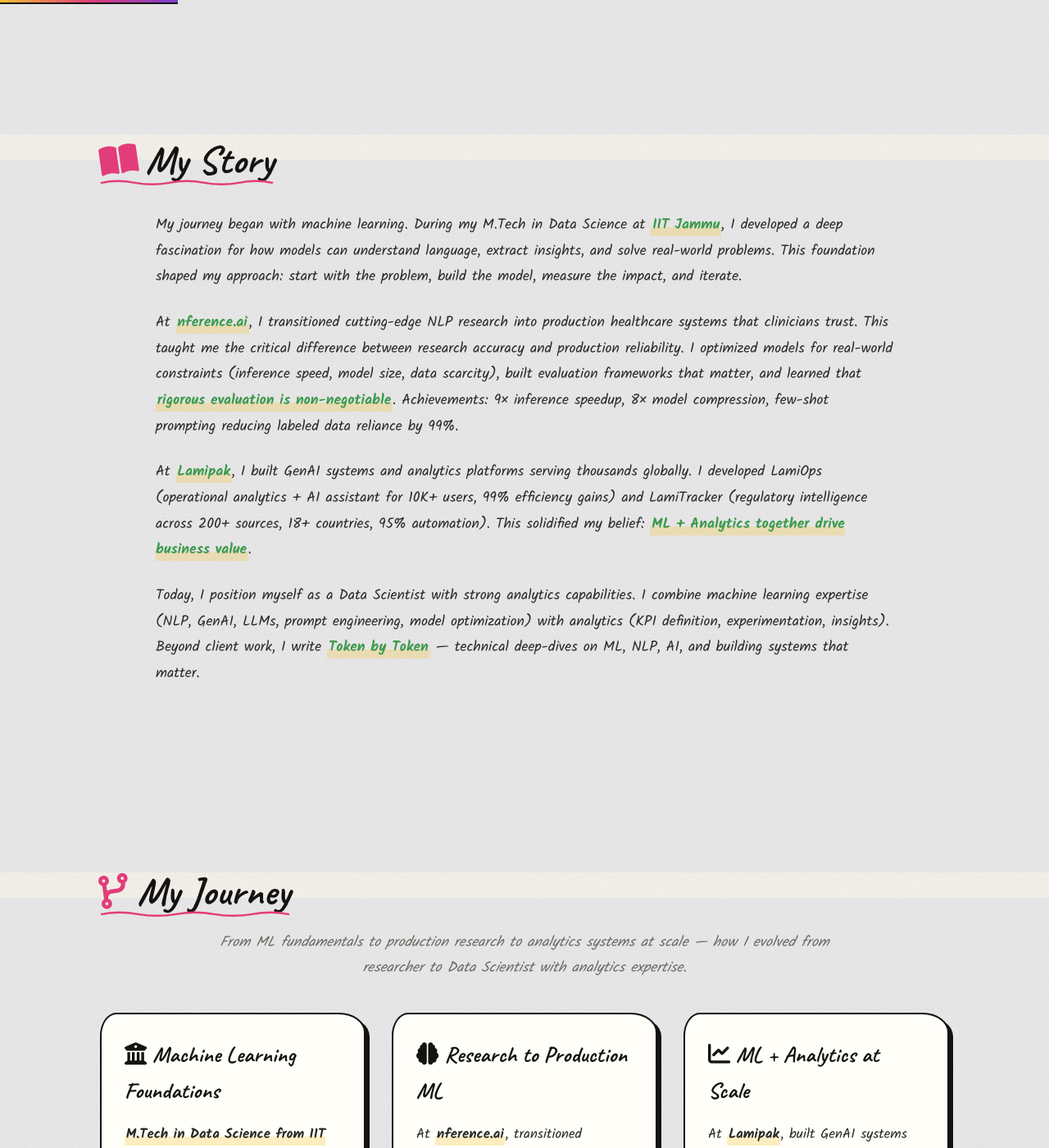
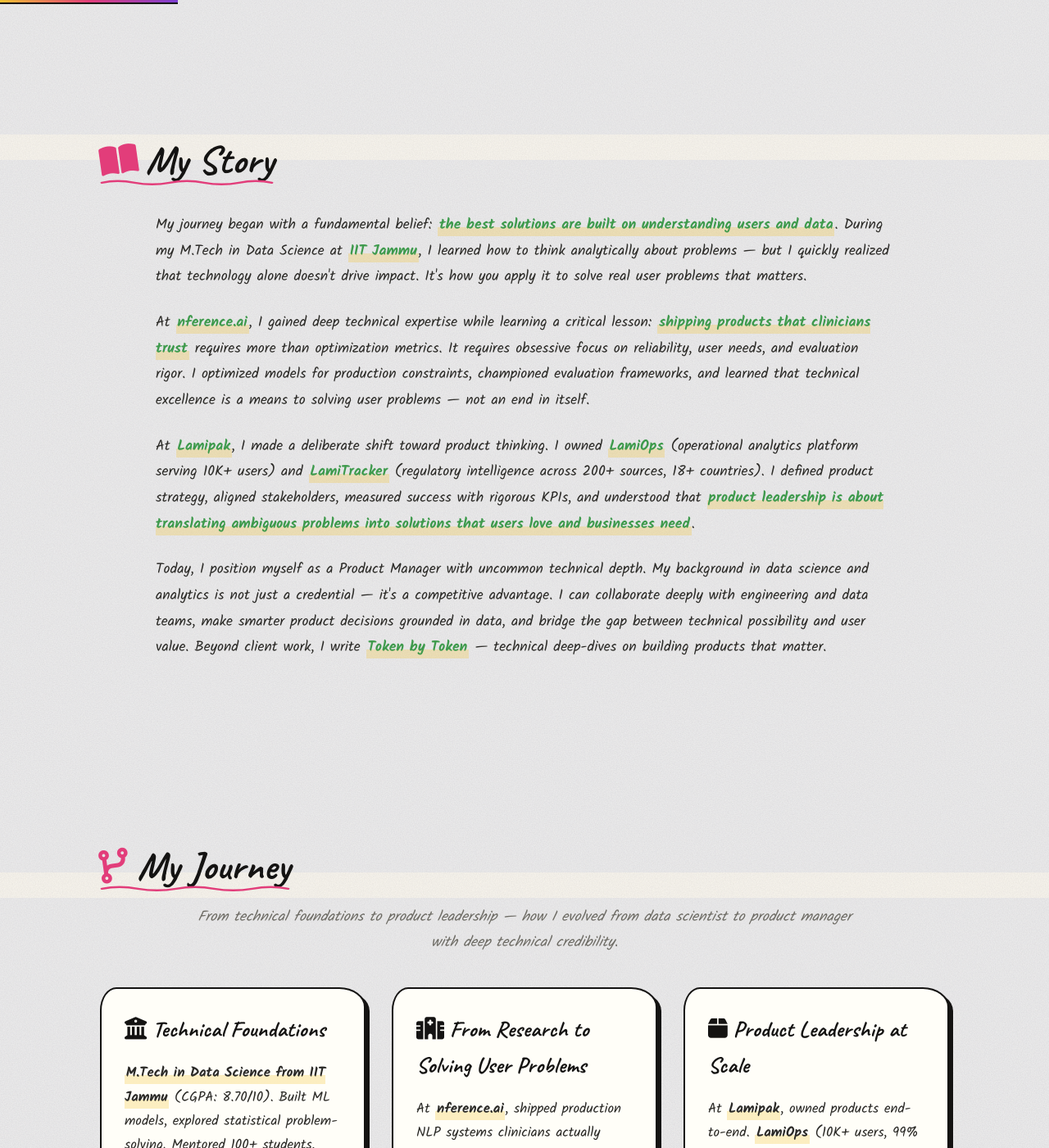
Before and after one commit to mayank1101/mayank1101.github.io, a Jekyll site: the page built from about.html, in a window 1280 px wide and 1400 px high, scrolled down 736 px. Shown: the whole window at 82% size. Built offline with Jekyll 4.4.1, drawn with Linux system fonts in a browser that asks for light colours; some web fonts are replaced; some of the changed text lies outside the part shown.

Commit message:
updated my website to align for product management roles

```diff
--- a/about.html
+++ b/about.html
@@ -18,10 +18,11 @@
         <div class="hero-text">
             <h1>About Me</h1>
             <p>
-                I'm a Data Scientist with 5+ years of experience building machine learning and analytics solutions
-                across healthcare, manufacturing, and enterprise systems. I combine deep ML and NLP expertise with
-                strong analytics capabilities to deliver intelligent systems that drive measurable business impact.
-                My work spans Generative AI, LLMs, model optimization, operational analytics, and production ML systems.
+                I'm a Product Manager with 5+ years of experience shipping products that matter and driving
+                measurable business impact across healthcare, manufacturing, and enterprise systems. I combine
+                product leadership with deep technical and data expertise to deliver user-centric solutions
+                that scale. My work spans product strategy, data-driven decision making, analytics platforms,
+                and cross-functional team leadership.
             </p>
             <p class="muted about-hero-meta">
                 <i class="fas fa-graduation-cap"></i> M.Tech CSE - Data Science, IIT Jammu &middot;
@@ -36,24 +37,27 @@
     <h2><i class="fas fa-book-open"></i> My Story</h2>
     <div class="about-story">
         <p>
-            My journey began with machine learning. During my M.Tech in Data Science at <strong>IIT Jammu</strong>,
-            I developed a deep fascination for how models can understand language, extract insights, and solve real-world problems.
-            This foundation shaped my approach: start with the problem, build the model, measure the impact, and iterate.
+            My journey began with a fundamental belief: <strong>the best solutions are built on understanding users and data</strong>.
+            During my M.Tech in Data Science at <strong>IIT Jammu</strong>, I learned how to think analytically about problems —
+            but I quickly realized that technology alone doesn't drive impact. It's how you apply it to solve real user problems that matters.
         </p>
         <p>
-            At <strong>nference.ai</strong>, I transitioned cutting-edge NLP research into production healthcare systems that clinicians trust.
-            This taught me the critical difference between research accuracy and production reliability. I optimized models for real-world constraints
-            (inference speed, model size, data scarcity), built evaluation frameworks that matter, and learned that <strong>rigorous evaluation is non-negotiable</strong>.
-            Achievements: 9× inference speedup, 8× model compression, few-shot prompting reducing labeled data reliance by 99%.
+            At <strong>nference.ai</strong>, I gained deep technical expertise while learning a critical lesson: <strong>shipping products that clinicians
+            trust</strong> requires more than optimization metrics. It requires obsessive focus on reliability, user needs, and evaluation rigor.
+            I optimized models for production constraints, championed evaluation frameworks, and learned that technical excellence is
+            a means to solving user problems — not an end in itself.
         </p>
         <p>
-            At <strong>Lamipak</strong>, I built GenAI systems and analytics platforms serving thousands globally. I developed LamiOps (operational analytics + AI assistant for 10K+ users, 99% efficiency gains)
-            and LamiTracker (regulatory intelligence across 200+ sources, 18+ countries, 95% automation). This solidified my belief: <strong>ML + Analytics together drive business value</strong>.
+            At <strong>Lamipak</strong>, I made a deliberate shift toward product thinking. I owned <strong>LamiOps</strong> (operational analytics platform serving 10K+ users)
+            and <strong>LamiTracker</strong> (regulatory intelligence across 200+ sources, 18+ countries). I defined product strategy, aligned stakeholders,
+            measured success with rigorous KPIs, and understood that <strong>product leadership is about translating ambiguous problems into solutions
+            that users love and businesses need</strong>.
         </p>
         <p>
-            Today, I position myself as a Data Scientist with strong analytics capabilities. I combine machine learning expertise
-            (NLP, GenAI, LLMs, prompt engineering, model optimization) with analytics (KPI definition, experimentation, insights).
-            Beyond client work, I write <strong>Token by Token</strong> — technical deep-dives on ML, NLP, AI, and building systems that matter.
+            Today, I position myself as a Product Manager with uncommon technical depth. My background in data science and analytics is not just
+            a credential — it's a competitive advantage. I can collaborate deeply with engineering and data teams, make smarter product decisions grounded
+            in data, and bridge the gap between technical possibility and user value. Beyond client work, I write <strong>Token by Token</strong> —
+            technical deep-dives on building products that matter.
         </p>
     </div>
 </div>
@@ -62,34 +66,34 @@
 <div class="container section scroll-animate">
     <h2><i class="fas fa-code-branch"></i> My Journey</h2>
     <p class="muted about-section-lead">
-        From ML fundamentals to production research to analytics systems at scale —
-        how I evolved from researcher to Data Scientist with analytics expertise.
+        From technical foundations to product leadership — how I evolved from data scientist
+        to product manager with deep technical credibility.
     </p>
     <div class="cards">
         <div class="card scroll-animate">
-            <h3><i class="fas fa-university"></i> Machine Learning Foundations</h3>
+            <h3><i class="fas fa-university"></i> Technical Foundations</h3>
             <p>
                 <strong>M.Tech in Data Science from IIT Jammu</strong> (CGPA: 8.70/10).
-                Built ML models and explored statistical approaches to solving real problems.
-                Mentored 100+ students in Algorithms, Software Tools, and Web Engineering.
+                Built ML models, explored statistical problem-solving. Mentored 100+ students,
+                learning that teaching requires deep understanding and user-centric communication.
             </p>
         </div>
 
         <div class="card scroll-animate">
-            <h3><i class="fas fa-brain"></i> Research to Production ML</h3>
+            <h3><i class="fas fa-hospital"></i> From Research to Solving User Problems</h3>
             <p>
-                At <strong>nference.ai</strong>, transitioned healthcare NLP from research into production systems clinicians trust.
-                Optimized models (<strong>9× speedup, 8× compression</strong>), built evaluation frameworks, demonstrated few-shot prompting effectiveness
-                (<strong>99% reduction in labeled data</strong>). Learned that production constraints and evaluation rigor drive decisions.
+                At <strong>nference.ai</strong>, shipped production NLP systems clinicians actually trust.
+                Optimized for real constraints (<strong>9× speedup, 8× compression</strong>), championed evaluation rigor,
+                learned that product excellence means solving for users — not just optimizing metrics.
             </p>
         </div>
 
         <div class="card scroll-animate">
-            <h3><i class="fas fa-chart-line"></i> ML + Analytics at Scale</h3>
+            <h3><i class="fas fa-box"></i> Product Leadership at Scale</h3>
             <p>
-                At <strong>Lamipak</strong>, built GenAI systems and analytics platforms. <strong>LamiOps</strong> (operational analytics + AI, 10K+ users, 99% efficiency),
-                <strong>LamiTracker</strong> (regulatory intelligence, 200+ sources, 18+ countries, 95% automation).
-                Combined ML expertise with analytics to drive measurable business outcomes.
+                At <strong>Lamipak</strong>, owned products end-to-end. <strong>LamiOps</strong> (10K+ users, 99% efficiency),
+                <strong>LamiTracker</strong> (200+ sources, 18+ countries). Defined strategy, aligned stakeholders, measured success,
+                shipped products users loved. This is where I became a Product Manager.
             </p>
         </div>
     </div>
@@ -97,58 +101,59 @@
 
 <!-- Impact & Achievements -->
 <div class="container section scroll-animate">
-    <h2><i class="fas fa-chart-line"></i> Impact & Achievements</h2>
+    <h2><i class="fas fa-chart-line"></i> Product Impact & Achievements</h2>
     <div class="cards">
         <div class="card scroll-animate">
-            <h3><i class="fas fa-trophy"></i> AAAI 2024 Publication</h3>
+            <h3><i class="fas fa-users"></i> 10,000+ Daily Users & Scale</h3>
             <p>
-                Co-authored <strong>OpenMedLM</strong> (AAAI 2024, NEJM AI), demonstrating that prompt engineering can match
-                or exceed fine-tuning performance in medical question answering. Validates practical ML approaches for building
-                effective AI systems with open-source models.
+                Shipped <strong>LamiOps</strong> (operational analytics & AI product) serving manufacturing at scale.
+                Defined product strategy, aligned cross-functional teams, established success metrics. Achieved
+                <strong>99% reduction in manual troubleshooting time</strong> — clear measure of user impact and product-market fit.
             </p>
         </div>
 
         <div class="card scroll-animate">
-            <h3><i class="fas fa-rocket"></i> Model Optimization Excellence</h3>
+            <h3><i class="fas fa-globe"></i> Global Product Strategy</h3>
             <p>
-                Optimized Transformer models (BERT, BioClinicalBERT) achieving <strong>9× inference speedup and 8× compression</strong>
-                while maintaining accuracy. Received <strong>Bravo Award</strong> at nference for making real-time ML deployment
-                feasible in healthcare production systems.
+                Owned <strong>LamiTracker</strong> (regulatory intelligence platform) aggregating <strong>200+ sources</strong>
+                across 18+ countries. Translated ambiguous user needs into product roadmap, achieved <strong>95% automation</strong>
+                of manual work. Demonstrates understanding of user problems and ability to scale solutions globally.
             </p>
         </div>
 
         <div class="card scroll-animate">
-            <h3><i class="fas fa-brain"></i> Few-Shot Learning Strategy</h3>
+            <h3><i class="fas fa-target"></i> Data-Driven Product Thinking</h3>
             <p>
-                Demonstrated few-shot prompting could replace supervised annotation pipelines, reducing labeled data reliance by <strong>99%</strong>
-                while maintaining extraction accuracy. Key innovation that shaped data strategy for scaling ML systems across
-                diverse client distributions without manual labeling.
+                Published <strong>OpenMedLM</strong> (AAAI 2024, NEJM AI) demonstrating rigorous product evaluation.
+                Championed metrics and frameworks for product quality. Unique insight: <strong>few-shot prompting reduced
+                manual work by 99%</strong> — proof that understanding technical innovations drives better product decisions.
             </p>
         </div>
 
         <div class="card scroll-animate">
-            <h3><i class="fas fa-users"></i> GenAI Systems at Scale</h3>
+            <h3><i class="fas fa-rocket"></i> Product Reliability & Excellence</h3>
             <p>
-                Built <strong>LamiOps</strong> (operational analytics & AI assistant serving 10,000+ daily users),
-                achieving <strong>99% reduction in manual troubleshooting time</strong>. Deployed production GenAI system
-                handling multilingual, multimodal retrieval at manufacturing scale.
+                At nference.ai, shipped production healthcare systems clinicians trust. Optimized for real-world constraints
+                (<strong>9× speedup, 8× compression</strong>). Received <strong>Bravo Award</strong> for making real-time deployment feasible.
+                Learned that product excellence means solving user problems reliably at scale.
             </p>
         </div>
 
         <div class="card scroll-animate">
-            <h3><i class="fas fa-globe"></i> Global Analytics Intelligence</h3>
+            <h3><i class="fas fa-handshake"></i> Cross-Functional Leadership</h3>
             <p>
-                Engineered <strong>LamiTracker</strong>, aggregating regulatory and competitive intelligence from <strong>200+ sources</strong>
-                across 18+ countries and 9+ languages. Achieved <strong>95% automation</strong> of manual research workload
-                through intelligent extraction and temporal analysis.
+                Led end-to-end product delivery across engineering, data science, and business stakeholders.
+                Defined roadmaps, aligned teams around shared vision, drove metrics and accountability.
+                Deep technical background enables credible collaboration with engineering teams.
             </p>
         </div>
 
         <div class="card scroll-animate">
-            <h3><i class="fas fa-chalkboard-teacher"></i> Technical Thought Leadership</h3>
+            <h3><i class="fas fa-chalkboard-teacher"></i> Product Thought Leadership</h3>
             <p>
-                Teaching Assistant at <strong>IIT Jammu</strong> (2019-2021) mentoring 100+ students. Author of <strong>Token by Token</strong>,
-                publishing technical deep-dives on ML, NLP, AI, and the practical engineering behind production systems.
+                Teaching Assistant at <strong>IIT Jammu</strong> (2019-2021). Author of <strong>Token by Token</strong>,
+                publishing on building products that matter. Share technical knowledge and product philosophy
+                to help others build better systems.
             </p>
         </div>
     </div>
@@ -204,44 +209,44 @@
     <h2><i class="fas fa-cogs"></i> Skills & Expertise</h2>
     <div class="skills-grid">
         <div class="card scroll-animate card-cyan">
-            <h3><i class="fas fa-brain"></i> Machine Learning & AI</h3>
+            <h3><i class="fas fa-box"></i> Product Leadership</h3>
             <div class="skill-tags">
-                <span>Generative AI & Large Language Models</span>
-                <span>Natural Language Processing (NLP)</span>
-                <span>Deep Learning & Neural Networks</span>
-                <span>Prompt Engineering & Optimization</span>
-                <span>Fine-tuning & Model Adaptation (LoRA, PEFT)</span>
-                <span>Model Optimization (Compression, Quantization)</span>
-                <span>PyTorch & Transformers</span>
-                <span>Statistical Modeling & Analysis</span>
+                <span>Product Strategy & Vision</span>
+                <span>Product Roadmapping</span>
+                <span>User Research & Problem Discovery</span>
+                <span>KPI Definition & Success Metrics</span>
+                <span>Stakeholder Management & Alignment</span>
+                <span>Cross-Functional Leadership</span>
+                <span>Go-to-Market Strategy</span>
+                <span>User-Centric Problem Solving</span>
             </div>
         </div>
 
         <div class="card scroll-animate card-purple">
-            <h3><i class="fas fa-chart-line"></i> Analytics & Business Impact</h3>
+            <h3><i class="fas fa-chart-line"></i> Analytics & Data-Driven Decisions</h3>
             <div class="skill-tags">
-                <span>KPI Definition & Tracking</span>
-                <span>Business Analytics & Insights</span>
-                <span>Operational Analytics at Scale</span>
+                <span>KPI & Metrics Definition</span>
+                <span>Business Analytics</span>
                 <span>Experimentation & A/B Testing</span>
                 <span>Evaluation Frameworks & Rigor</span>
+                <span>Operational Analytics at Scale</span>
+                <span>Data-Driven Decision Making</span>
                 <span>Power BI & Dashboarding</span>
-                <span>Data-Driven Decision Making</span>
-                <span>Metrics & Impact Measurement</span>
+                <span>Product Analytics</span>
             </div>
         </div>
 
         <div class="card scroll-animate card-pink">
-            <h3><i class="fas fa-database"></i> Supporting Technologies</h3>
+            <h3><i class="fas fa-brain"></i> Technical Depth (Competitive Advantage)</h3>
             <div class="skill-tags">
+                <span>Machine Learning & AI Systems</span>
+                <span>Natural Language Processing (NLP)</span>
+                <span>Generative AI & LLMs</span>
+                <span>Model Optimization & Trade-offs</span>
+                <span>Analytics Platforms & Infrastructure</span>
                 <span>SQL & Data Analysis</span>
-                <span>Vector Databases (FAISS, Qdrant)</span>
-                <span>Multimodal RAG Systems</span>
-                <span>AWS & Docker Deployment</span>
-                <span>CI/CD & ML Deployment</span>
-                <span>Data Modeling (supporting)</span>
-                <span>PostgreSQL, MongoDB</span>
                 <span>Python & Software Engineering</span>
+                <span>AWS & Cloud Deployment</span>
             </div>
         </div>
     </div>
```
Also changed, not shown: index.html (+25 -25 lines), resume.html (+37 -36 lines), README.md.
